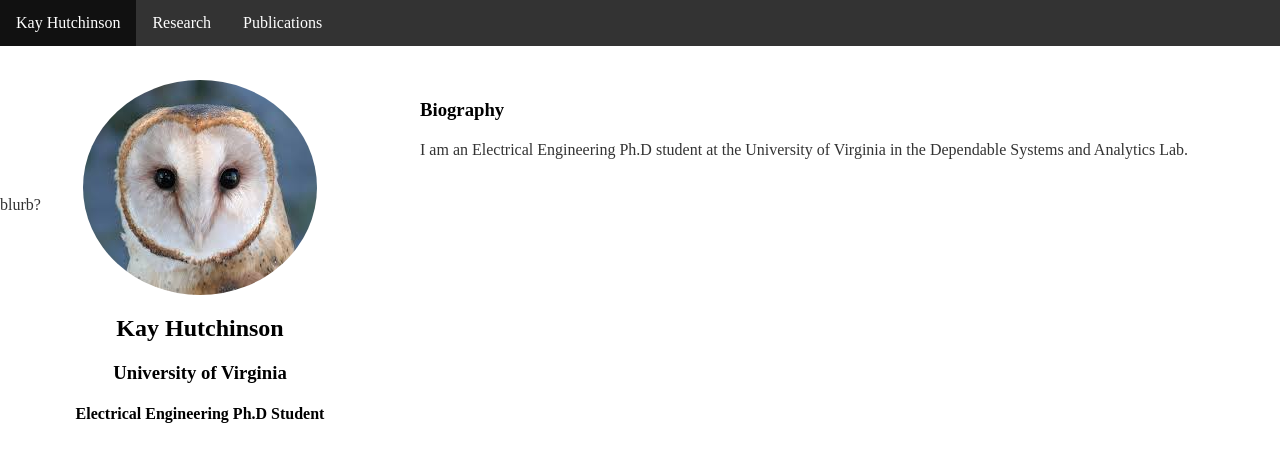
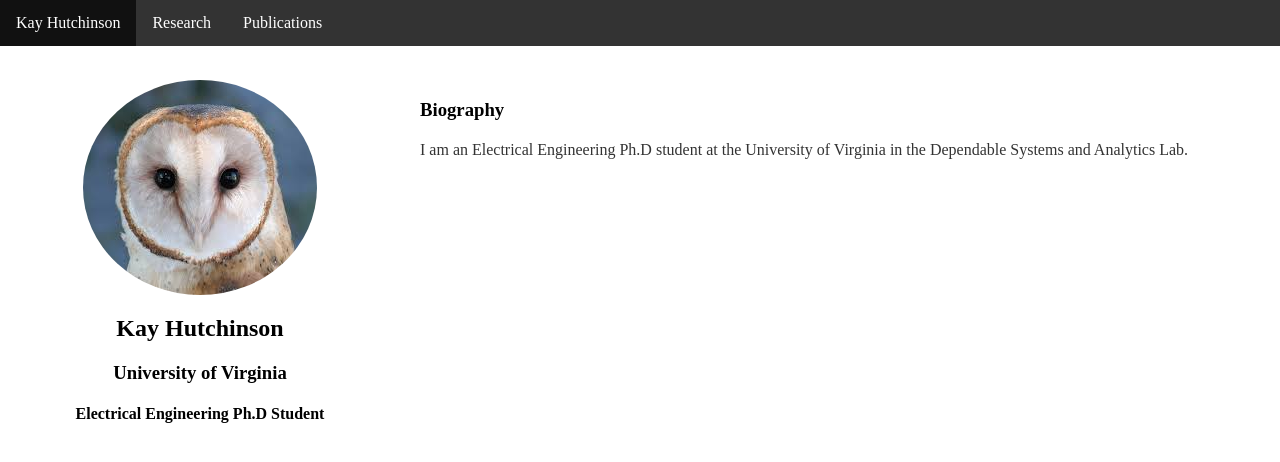
Before and after one commit to kch4fk/kch4fk.github.io, a Jekyll site: the page built from index.html, in a window 1280 px wide. Shown: the top 462 px of the page. Built offline with Jekyll 4.4.1, drawn with Linux system fonts in a browser that asks for light colours.

Commit message:
Update index.html

```diff
--- a/index.html
+++ b/index.html
@@ -21,11 +21,11 @@ title: Kay Hutchinson
 
 
 
-<div class="blurb">
+<!--<div class="blurb"> -->
 	<!--<h2>Biography</h2>-->
-	<p>blurb?</p>
+	<!--<p>blurb?</p>-->
 	<!--<p>Text <em>emphasis</em> Text <a href="/about">Read more</a></p>-->
-</div><!-- /.blurb -->
+<!--</div> --><!-- /.blurb -->
 
 <!--<div class="row">
 
```
